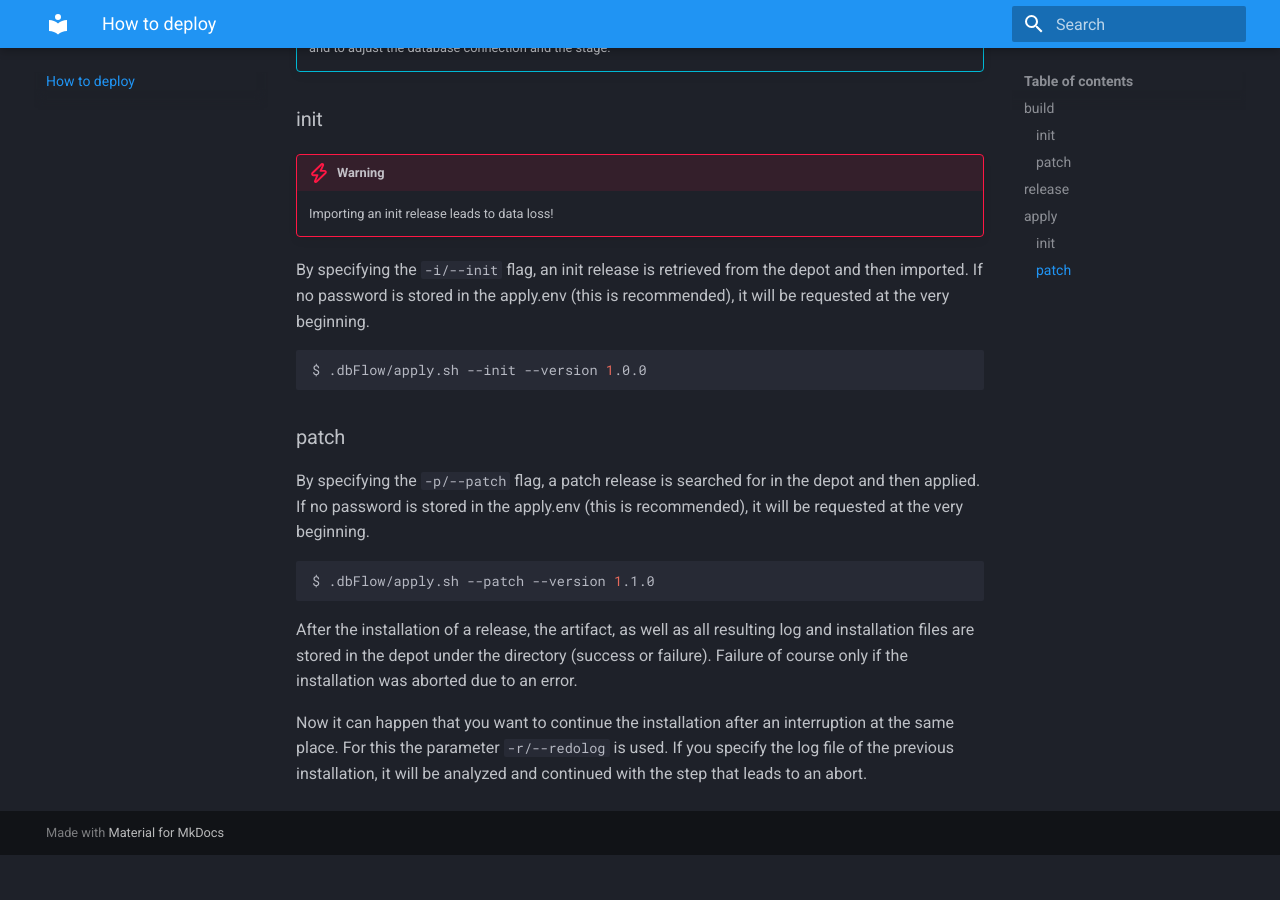
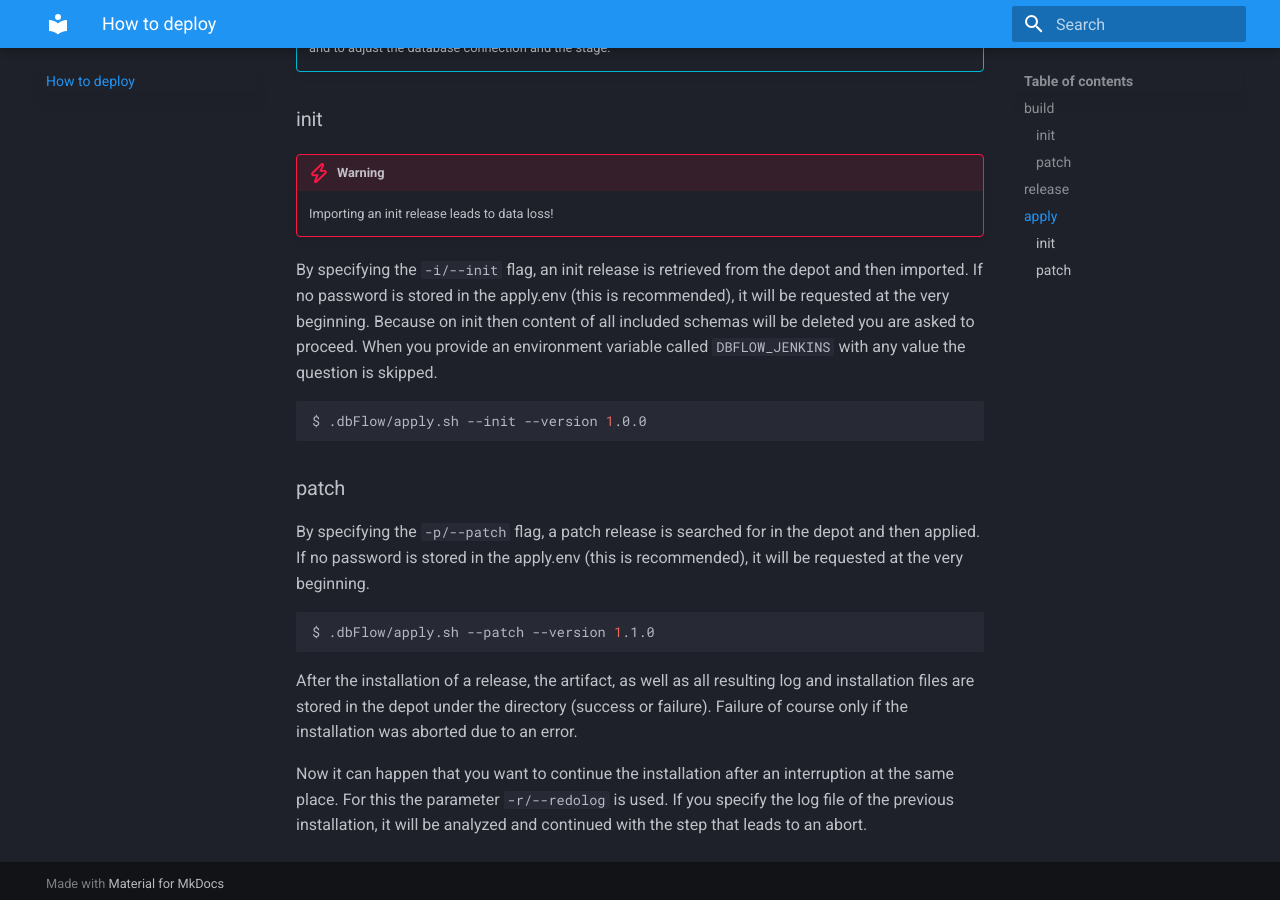
Before and after one commit to MaikMichel/dbFlow, an MkDocs documentation site: the page built from docs/deployment.md, in a window 1280 px wide and 900 px high, scrolled down 3653 px. Built offline with MkDocs 1.6.1 and Material for MkDocs 9.7.7, drawn with Linux system fonts in a browser that asks for light colours; before the commit the page ends 4508 px from its top, so only the background shows below that.

Commit message:
New: dbFlow will now aks to proceed on init mode when no DBFLOW_JENKINS environment var is used

````diff
--- a/docs/deployment.md
+++ b/docs/deployment.md
@@ -115,7 +115,8 @@ The apply.sh command applies a release to the respective configured database. Th
     Importing an init release leads to data loss!
 
 
-By specifying the ``-i/--init`` flag, an init release is retrieved from the depot and then imported. If no password is stored in the apply.env (this is recommended), it will be requested at the very beginning.
+By specifying the ``-i/--init`` flag, an init release is retrieved from the depot and then imported. If no password is stored in the apply.env (this is recommended), it will be requested at the very beginning. Because on init then content of all included schemas will be deleted you are asked to proceed. When you provide an environment variable called ``DBFLOW_JENKINS`` with any value the question is skipped.
+
 
 ```shell
 $ .dbFlow/apply.sh --init --version 1.0.0
````
Also changed, not shown: 1 other file.
